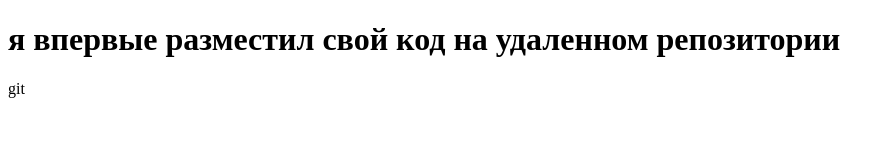
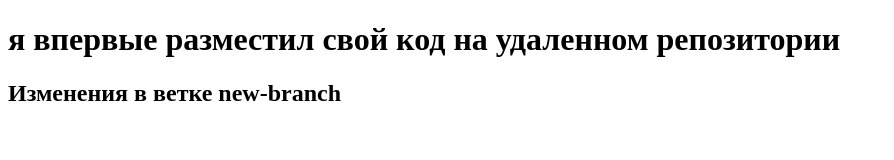
Before and after one commit to Arturakchurin/test-repos, a plain HTML site: page index.html in a window 1280 px wide. Shown: the whole page, without its empty margins (0-894 px from the left). Drawn offline with Linux system fonts and the light colour scheme.

Commit message:
add h2 title in new-branch

```diff
--- a/index.html
+++ b/index.html
@@ -7,7 +7,7 @@
 </head>
 <body>
     <h1>я впервые разместил свой код на удаленном репозитории</h1>
-
+   <h2>Изменения в ветке new-branch</h2>
 
 </body>
-</html>git
+</html>
```
